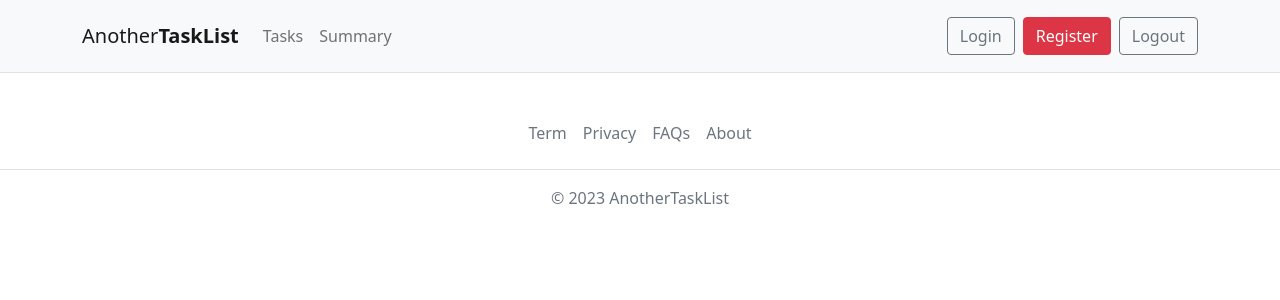
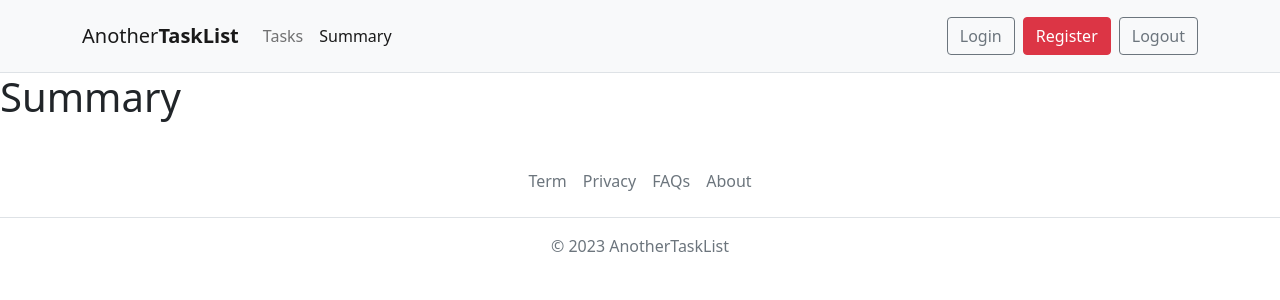
Before and after one commit to ABoulter/anothertasklistFE, a Vue app: page /summary in a window 1280 px wide. Shown: the top 300 px of the page. Built offline with nearby package versions, Linux system fonts and the light colour scheme.

Commit message:
Added summary page, implemented active links

```diff
--- a/src/components/Navbar.vue
+++ b/src/components/Navbar.vue
@@ -15,7 +15,7 @@
                         <router-link :to="{ name: 'tasks' }" class="nav-link">Tasks</router-link>
                     </li>
                     <li class="nav-item">
-                        <a href="#" class="nav-link">Summary</a>
+                        <router-link :to="{ name: 'summary' }" class="nav-link">Summary</router-link>
                     </li>
                 </ul>
                 <ul class="navbar-nav ms-auto">
--- a/src/pages/LoginPage.vue
+++ b/src/pages/LoginPage.vue
@@ -1,3 +1,16 @@
 <template>
     <h1>Login</h1>
+    <button class="btn btn-primary" @click="handleClick">Login</button>
 </template>
+
+<script setup>
+import { useRouter } from "vue-router";
+
+const router = useRouter()
+
+const handleClick = () => {
+
+    router.push({ name: 'tasks' })
+
+}
+</script>
--- /dev/null
+++ b/src/pages/SummaryPage.vue
@@ -0,0 +1,3 @@
+<template>
+    <h1>Summary</h1>
+</template>
--- a/src/router/index.js
+++ b/src/router/index.js
@@ -4,4 +4,5 @@ import routes from "./routes";
 export default createRouter({
   routes,
   history: createWebHistory(),
+  linkActiveClass: "active",
 });
--- a/src/router/routes.js
+++ b/src/router/routes.js
@@ -1,6 +1,7 @@
 import TaskPage from "../pages/TaskPage.vue";
 import LoginPage from "../pages/LoginPage.vue";
 import RegisterPage from "../pages/RegisterPage.vue";
+import SummaryPage from "../pages/SummaryPage.vue";
 
 const routes = [
   {
@@ -18,6 +19,11 @@ const routes = [
     component: RegisterPage,
     name: "register",
   },
+  {
+    path: "/summary",
+    component: SummaryPage,
+    name: "summary",
+  },
 ];
 
 export default routes;
```
